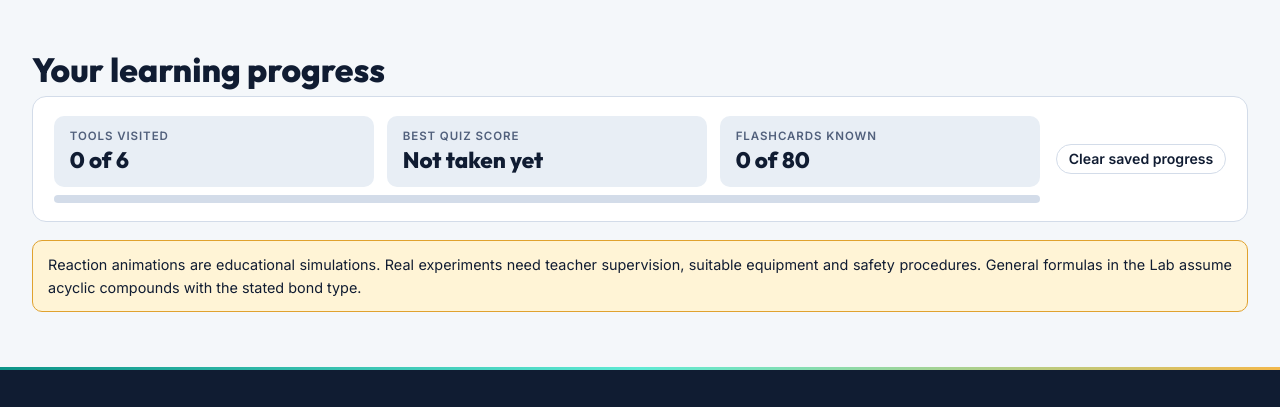
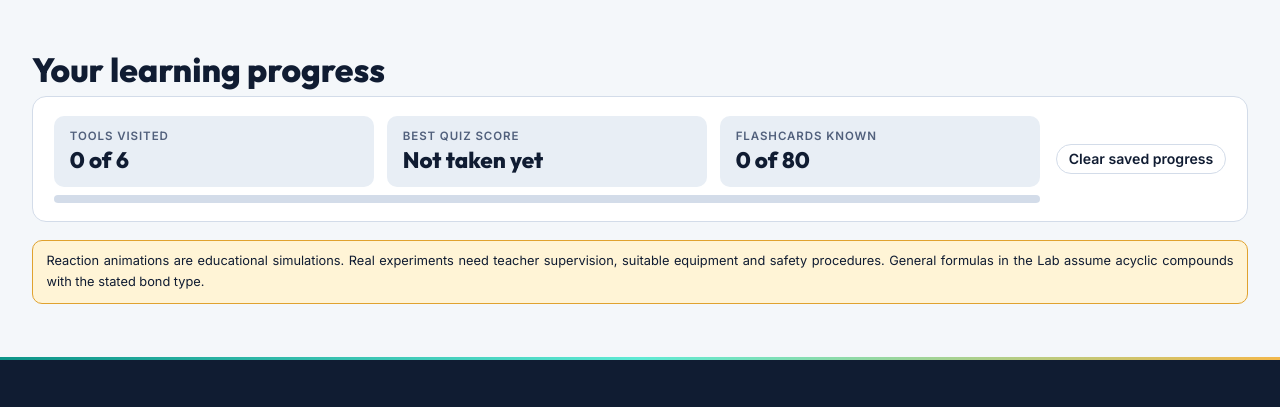
Before and after one commit to hamadgopang/hamadgopang.github.io, a plain HTML site: page organic-chemistry/index.html in a window 1280 px wide. Shown: the part 2339-2746 px from the top of the page. Drawn offline with Linux system fonts and the light colour scheme.

Commit message:
Initial commit

```diff
--- a/assets/css/lab.css
+++ b/assets/css/lab.css
@@ -289,7 +289,7 @@
   border: 1px solid var(--line);
   border-radius: 10px;
   color: var(--muted);
-  font-size: 0.90em;
+  font-size: 0.80em;
 }
 
 .lab-note.is-error {
```
